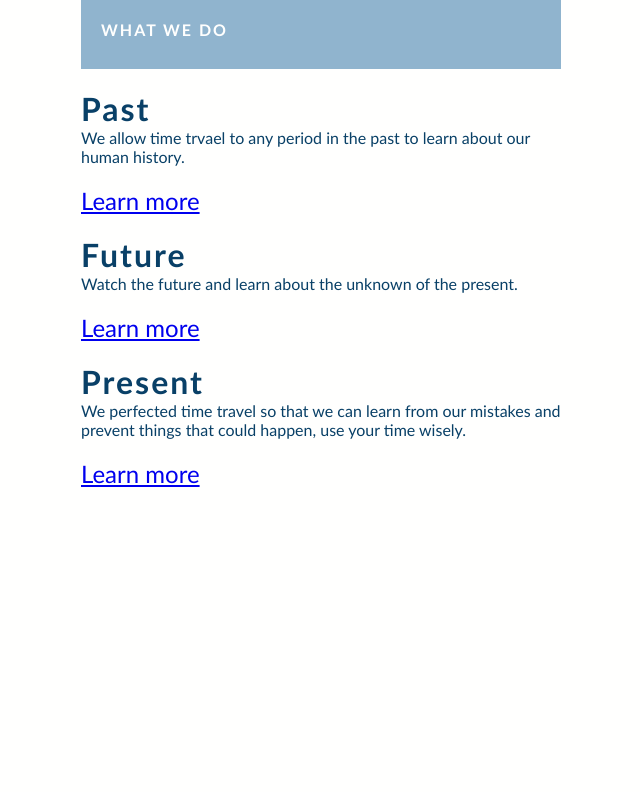
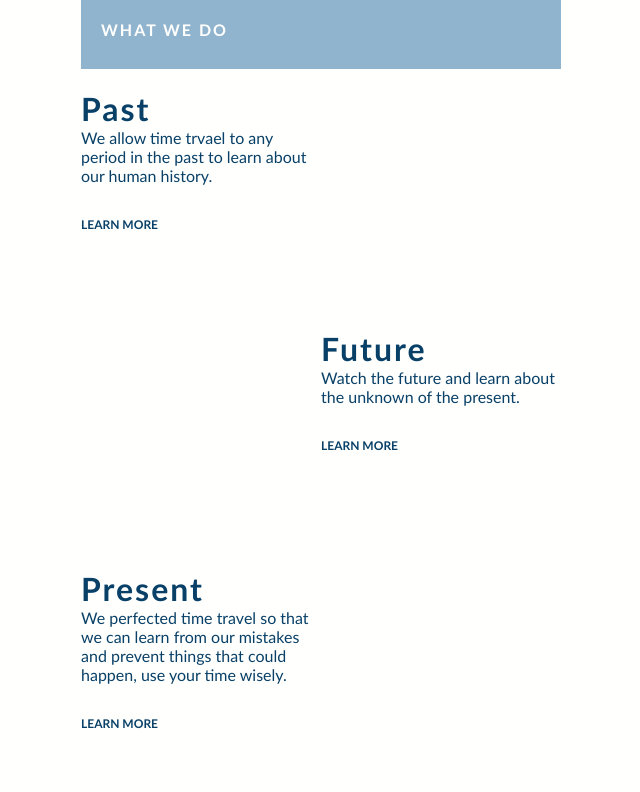
Before and after one commit to colin-coleman/in-class-assessment-13, a plain HTML site: page index.html in a window 1280 px wide. Shown: the whole page, without its empty margins (319-959 px from the left). Drawn offline with Linux system fonts and the light colour scheme.

Commit message:
added a and a:hover with main class grid display

```diff
--- a/style.css
+++ b/style.css
@@ -37,3 +37,22 @@ p{
  font-weight: lighter;
   padding: 0 0 20px 0;
 }
+
+a{
+    font-size: 12px;
+    color: #094067;
+    text-decoration: none;
+    text-transform: uppercase;
+    font-weight: bold;
+}
+
+a:hover {
+   text-decoration: underline;
+     color:#ef4565;
+}
+
+.main{
+    display: grid;
+    grid-template: repeat(3, 240px) / repeat(2, 240px);
+    margin-bottom: 240px;
+}
```
